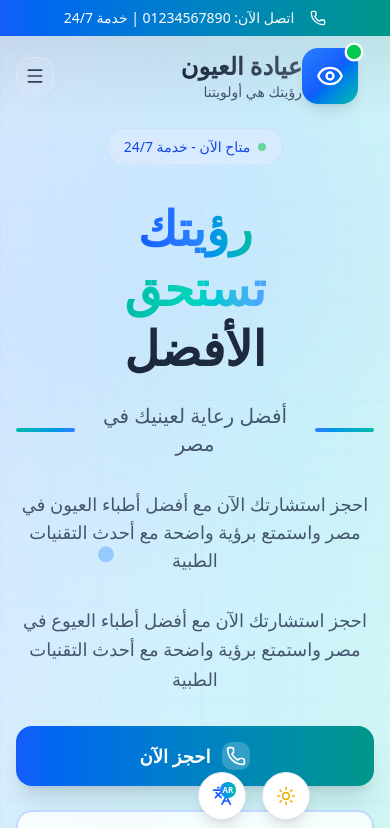
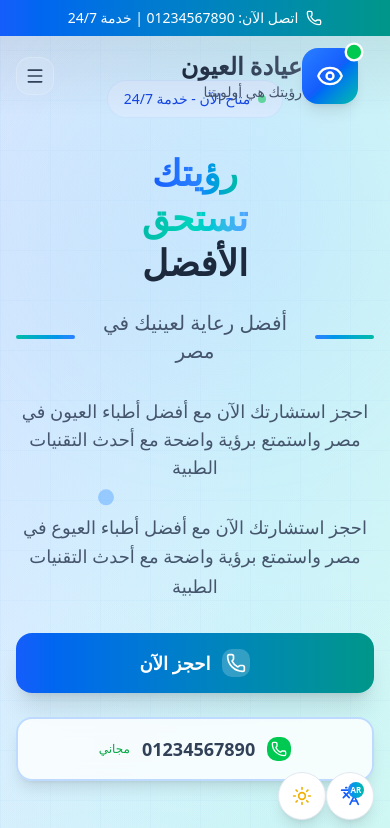
Before and after one commit to mohand-amged/I-Clinic, a Next.js app: page / in a window 390 px wide. Shown: the top 828 px of the page. Built offline with nearby package versions, Linux system fonts and the light colour scheme.

Commit message:
I-Clinic Landing page

```diff
--- a/app/layout.js
+++ b/app/layout.js
@@ -20,12 +20,18 @@ const geistMono = Geist_Mono({
   subsets: ["latin"],
 });
 
+export const viewport = {
+  width: 'device-width',
+  initialScale: 1,
+  maximumScale: 1,
+  userScalable: false,
+}
+
 export const metadata = {
   title: "عيادة العيون - أفضل رعاية لعينيك في مصر | Eye Care Clinic Egypt",
   description: "عيادة متخصصة في طب وجراحة العيون بأحدث التقنيات. فحص شامل، عمليات الليزك، علاج المياه البيضاء والزرقاء. احجز استشارتك الآن.",
   keywords: "عيادة العيون، طبيب عيون، الليزك، المياه البيضاء، فحص النظر، القاهرة، مصر",
   author: "Eye Care Clinic",
-  viewport: "width=device-width, initial-scale=1",
   openGraph: {
     title: "عيادة العيون - أفضل رعاية لعينيك في مصر",
     description: "عيادة متخصصة في طب وجراحة العيون بأحدث التقنيات",
--- a/components/booking-contact-section.js
+++ b/components/booking-contact-section.js
@@ -126,7 +126,7 @@ export default function BookingContactSection() {
           <div className="w-20 h-1 bg-gradient-to-r from-blue-500 to-teal-500 mx-auto"></div>
         </motion.div>
 
-        <div className="grid lg:grid-cols-2 gap-12">
+        <div className="grid lg:grid-cols-2 gap-8 lg:gap-12">
           {/* Booking Form */}
           <motion.div
             initial={{ opacity: 0, x: -50 }}
@@ -134,7 +134,7 @@ export default function BookingContactSection() {
             viewport={{ once: true }}
             transition={{ duration: 0.8 }}
           >
-            <Card className="p-8 bg-white dark:bg-slate-900 shadow-xl">
+            <Card className="p-4 sm:p-6 lg:p-8 bg-white dark:bg-slate-900 shadow-xl">
               <div className="flex items-center gap-3 mb-6">
                 <div className="w-12 h-12 bg-gradient-to-r from-blue-500 to-teal-500 rounded-xl flex items-center justify-center">
                   <Calendar className="w-6 h-6 text-white" />
--- a/components/hero-section.js
+++ b/components/hero-section.js
@@ -85,7 +85,7 @@ export default function HeroSection() {
         }}
       />
 
-      <div className="container mx-auto px-4 py-32 relative z-10">
+      <div className="container mx-auto px-4 py-20 sm:py-32 relative z-10">
         {/* Scroll Indicator */}
         <motion.div
           className="absolute bottom-8 left-1/2 transform -translate-x-1/2"
@@ -97,7 +97,7 @@ export default function HeroSection() {
           </div>
         </motion.div>
 
-        <div className="grid lg:grid-cols-2 gap-16 items-center max-w-7xl mx-auto">
+        <div className="grid lg:grid-cols-2 gap-8 lg:gap-16 items-center max-w-7xl mx-auto">
           {/* Content */}
           <motion.div
             className={`text-center ${isRTL ? 'lg:text-right' : 'lg:text-left'} space-y-8`}
@@ -119,7 +119,7 @@ export default function HeroSection() {
             {/* Main Headlines */}
             <div className="space-y-6">
               <motion.h1
-                className="text-5xl md:text-7xl lg:text-8xl font-bold leading-tight"
+                className="text-4xl sm:text-5xl md:text-6xl lg:text-7xl xl:text-8xl font-bold leading-tight"
                 initial={{ opacity: 0, y: 30 }}
                 animate={{ opacity: 1, y: 0 }}
                 transition={{ duration: 0.8, delay: 0.2 }}
--- a/components/language-toggle.js
+++ b/components/language-toggle.js
@@ -10,7 +10,7 @@ export default function LanguageToggle() {
   return (
     <motion.button
       onClick={toggleLanguage}
-      className="fixed bottom-6 right-36 z-50 w-12 h-12 bg-white dark:bg-slate-800 rounded-full shadow-lg flex items-center justify-center border border-slate-200 dark:border-slate-700 hover:shadow-xl transition-all duration-300 group"
+      className="fixed bottom-6 right-4 sm:right-36 z-50 w-12 h-12 bg-white dark:bg-slate-800 rounded-full shadow-lg flex items-center justify-center border border-slate-200 dark:border-slate-700 hover:shadow-xl transition-all duration-300 group"
       whileHover={{ scale: 1.1 }}
       whileTap={{ scale: 0.95 }}
       initial={{ opacity: 0, y: 20 }}
--- a/components/navigation.js
+++ b/components/navigation.js
@@ -94,9 +94,9 @@ export default function Navigation() {
             animate={{ opacity: 1, y: 0 }}
             transition={{ duration: 0.5, delay: 0.3 }}
           >
-            <div className="container mx-auto px-4 flex items-center justify-center gap-4">
-              <Phone className="w-4 h-4" />
-              <span>{t("اتصل الآن: 01234567890 | خدمة 24/7", "Call Now: 01234567890 | 24/7 Service")}</span>
+            <div className="container mx-auto px-4 flex items-center justify-center gap-2 sm:gap-4">
+              <Phone className="w-4 h-4 flex-shrink-0" />
+              <span className="truncate">{t("اتصل الآن: 01234567890 | خدمة 24/7", "Call Now: 01234567890 | 24/7 Service")}</span>
             </div>
           </motion.div>
         )}
--- a/components/sticky-cta.js
+++ b/components/sticky-cta.js
@@ -59,7 +59,7 @@ export default function StickyCTA() {
     <AnimatePresence>
       {isVisible && (
         <motion.div
-          className="fixed bottom-6 left-6 z-50"
+          className="fixed bottom-20 left-4 sm:bottom-6 sm:left-6 z-50"
           initial={{ opacity: 0, scale: 0.5, y: 100 }}
           animate={{ opacity: 1, scale: 1, y: 0 }}
           exit={{ opacity: 0, scale: 0.5, y: 100 }}
--- a/components/theme-toggle.js
+++ b/components/theme-toggle.js
@@ -37,7 +37,7 @@ export default function ThemeToggle() {
   return (
     <motion.button
       onClick={toggleTheme}
-      className="fixed bottom-6 right-20 z-50 w-12 h-12 bg-white dark:bg-slate-800 rounded-full shadow-lg flex items-center justify-center border border-slate-200 dark:border-slate-700 hover:shadow-xl transition-all duration-300"
+      className="fixed bottom-6 right-16 sm:right-20 z-50 w-12 h-12 bg-white dark:bg-slate-800 rounded-full shadow-lg flex items-center justify-center border border-slate-200 dark:border-slate-700 hover:shadow-xl transition-all duration-300"
       whileHover={{ scale: 1.1 }}
       whileTap={{ scale: 0.95 }}
       initial={{ opacity: 0, y: 20 }}
```
